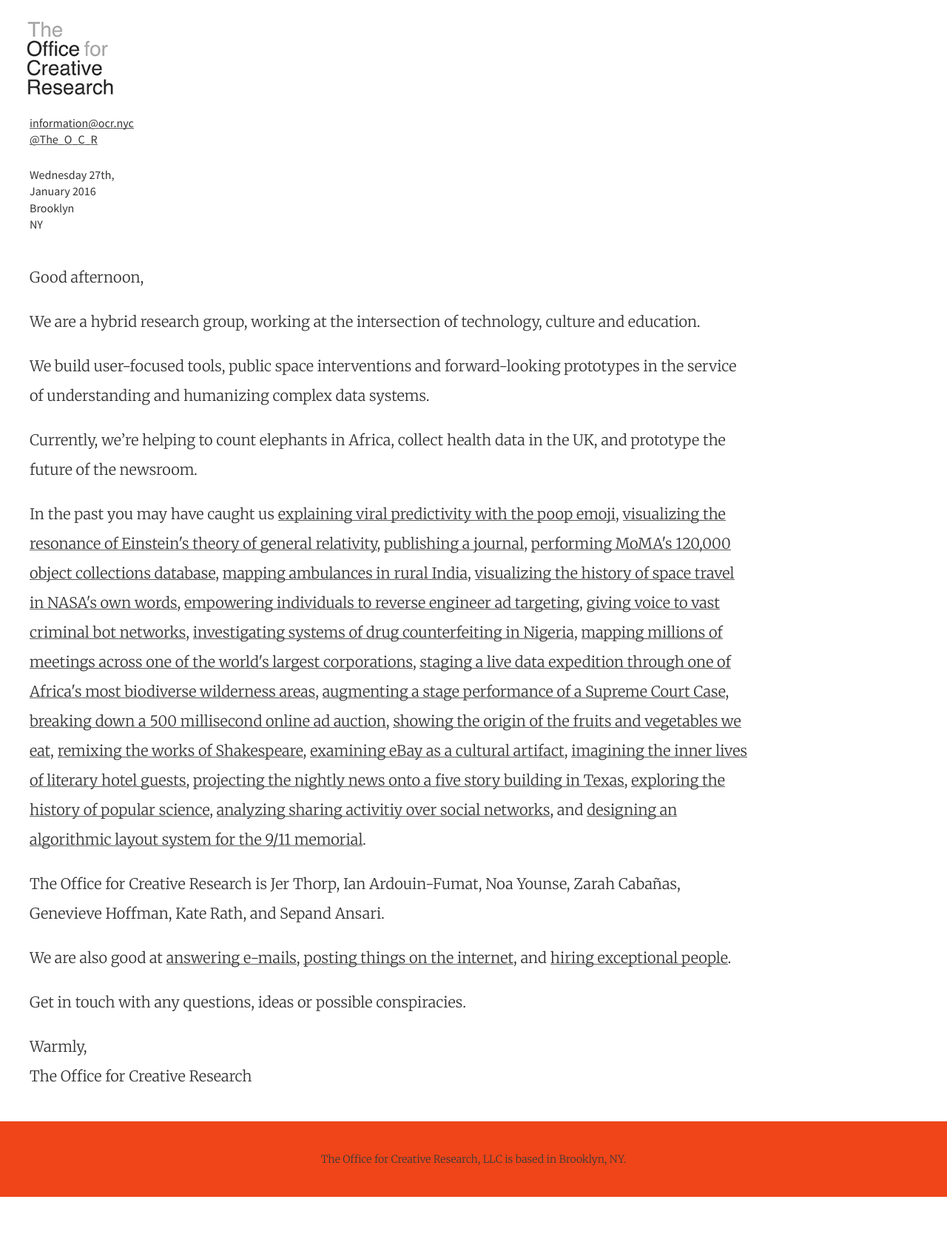
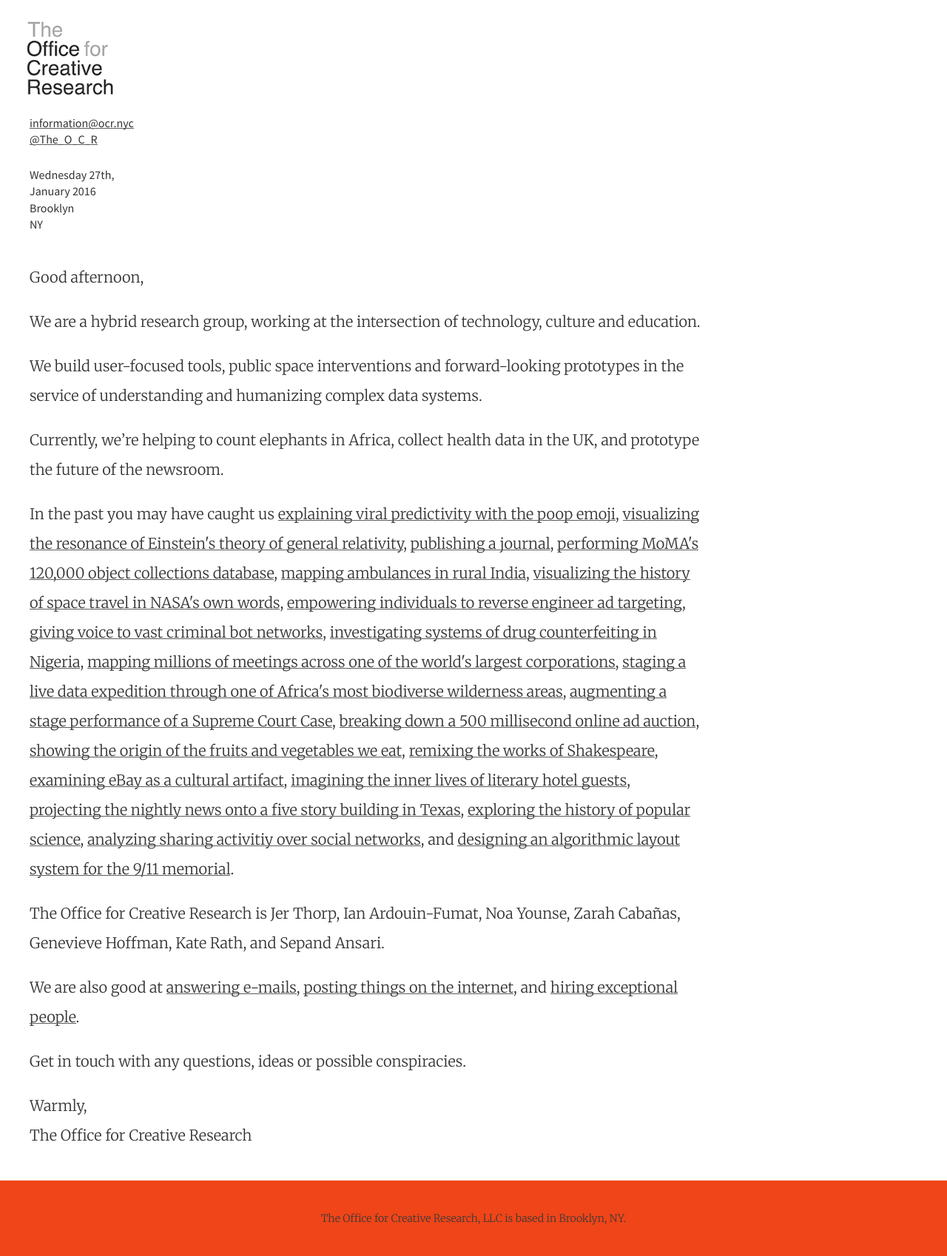
Before and after one commit to O-C-R/o-c-r.github.io, a Jekyll site: the page built from index.html, in a window 1280 px wide. Shown: the whole page at 74% size. Built offline with Jekyll 4.4.1, drawn with Linux system fonts in a browser that asks for light colours; nearby versions of some CDN libraries; the list of posts is cut into pages by our own code; before the commit the page ends 1618 px from its top, so only the background shows below that.

Commit message:
project page fixes

```diff
--- a/_sass/_ocr.scss
+++ b/_sass/_ocr.scss
@@ -191,7 +191,8 @@
 
 .postmainarea {
     margin: 0 auto;
-    max-width: 960px;
+    padding-left: 20px;
+    max-width: 940px;
     width: 100%;
     height: 100%;
     overflow:hidden;
@@ -358,6 +359,10 @@
         padding-top: 10px;
         position: relative;
     }
+
+    .postmainarea {
+        padding-left: 0px;
+    }
 }
 @media screen and (min-width: 480px) and (max-width: 1024px) {
     .site-header .site-title {
@@ -366,7 +371,7 @@
     }
 
     .posts-home {
-        padding-right: 10%;
+        padding-right: 15%;
         padding-top: 80px;
         margin-left: 20px;
     }
@@ -379,15 +384,19 @@
     .post-header .h1 {
         font-size: 1.3rem;
     }
+
+    .postmainarea {
+        padding-left: 0px;
+    }
 }
 
-@media screen and (min-width: 1024px) and (max-width: 1330px) {
+@media screen and (min-width: 1024px) and (max-width: 1400px) {
     .site-header .site-title {
         position: relative;
     }
 
     .posts-home {
-        padding-right: 20%;
+        padding-right: 25%;
         padding-top: 80px;
         margin-left: 20px;
     }
@@ -396,6 +405,10 @@
         padding-top: 10px;
         position: relative;
     }
+
+    .postmainarea {
+        padding-left: 0px;
+    }
 }
 
 /*@media screen and (max-width: 1920px) {
```
